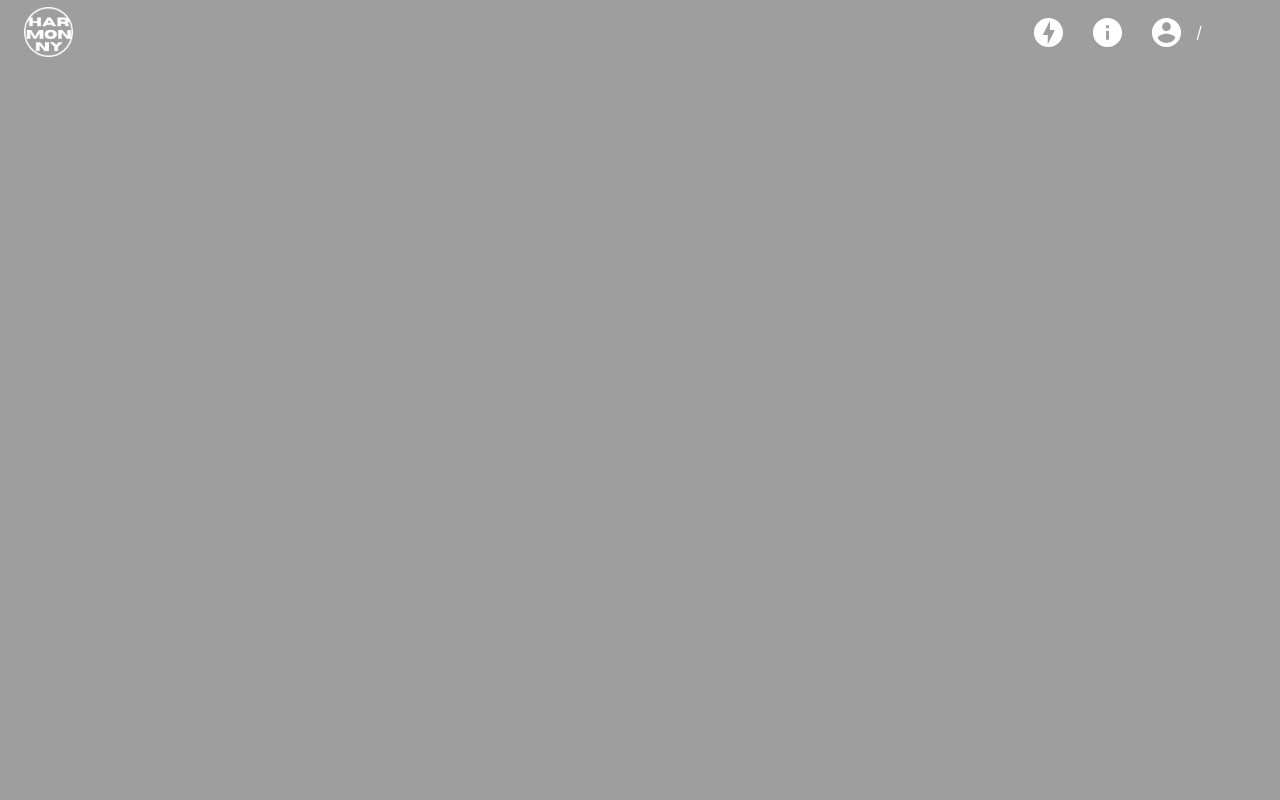
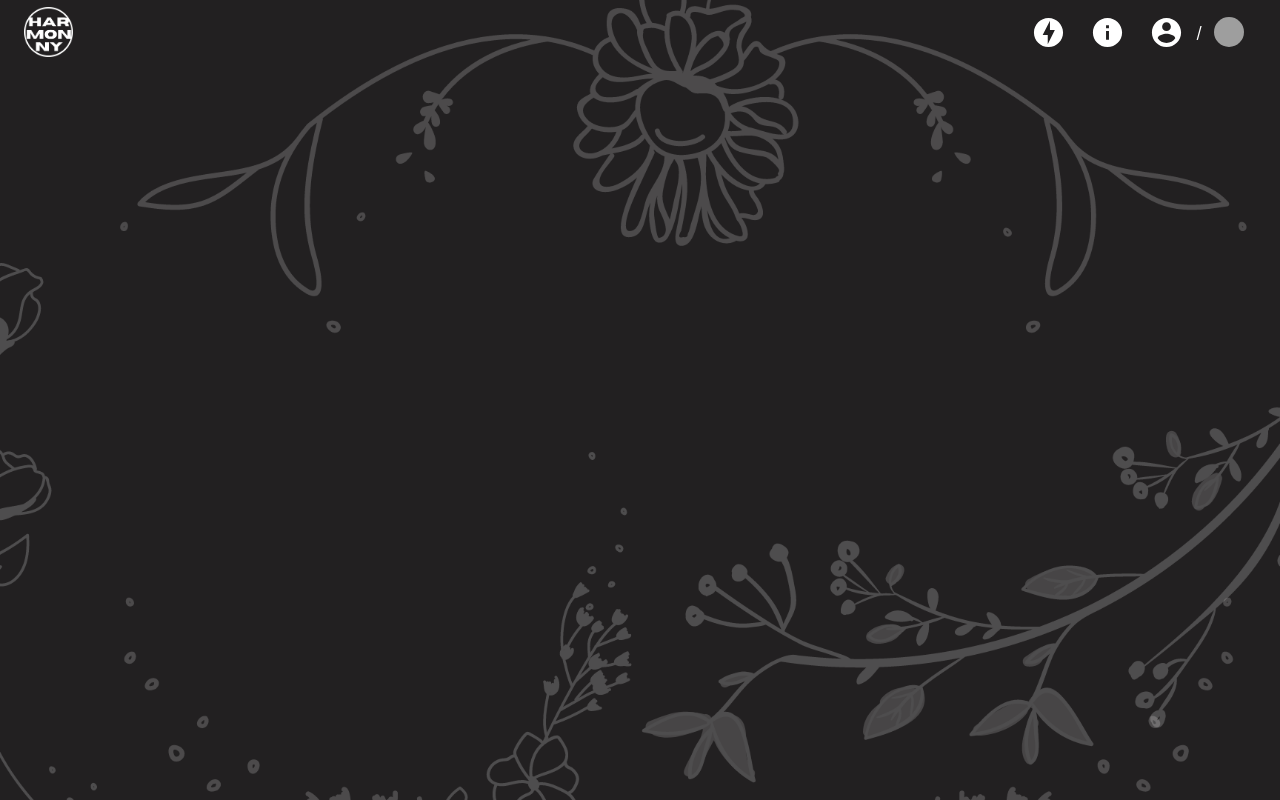
Before and after one commit to PuneethKpati/harmon.ny, a React (Create React App) app in the folder frontend/: page / in a window 1280 px wide. Built offline with nearby package versions, Linux system fonts and the light colour scheme; grey boxes are pictures that could not be loaded.

Commit message:
updated the background settings

```diff
--- a/frontend/src/App.css
+++ b/frontend/src/App.css
@@ -8,7 +8,7 @@
 }
 
 .Root {
-  background-image: url('http://localhost:3000/static/media/Background2.7809604a.png');
+  background-image: url('./res/Background.png');
   position: fixed;
   width: 100%;
   height:100%;
--- a/frontend/src/Components/bar.js
+++ b/frontend/src/Components/bar.js
@@ -49,10 +49,10 @@ const Bar = (props) => {
 
                     </Typography>
 
-                    <IconButton size='Medium' href='/play'  color='inherit' >
+                    <IconButton size='medium' href='/play'  color='inherit' >
                         <OfflineBoltIcon fontSize='large'>add_circle</OfflineBoltIcon>
                     </IconButton>
-                    <IconButton size='Medium' href='/about'  color='inherit' >
+                    <IconButton size='medium' href='/about'  color='inherit' >
                         <InfoIcon fontSize='large'>add_circle</InfoIcon>
                     </IconButton>
                     <LoginIcon />
```
Also changed, not shown: frontend/src/res/Background2.png (deleted), 1 other file (tests, documents, lock files or other folders).
